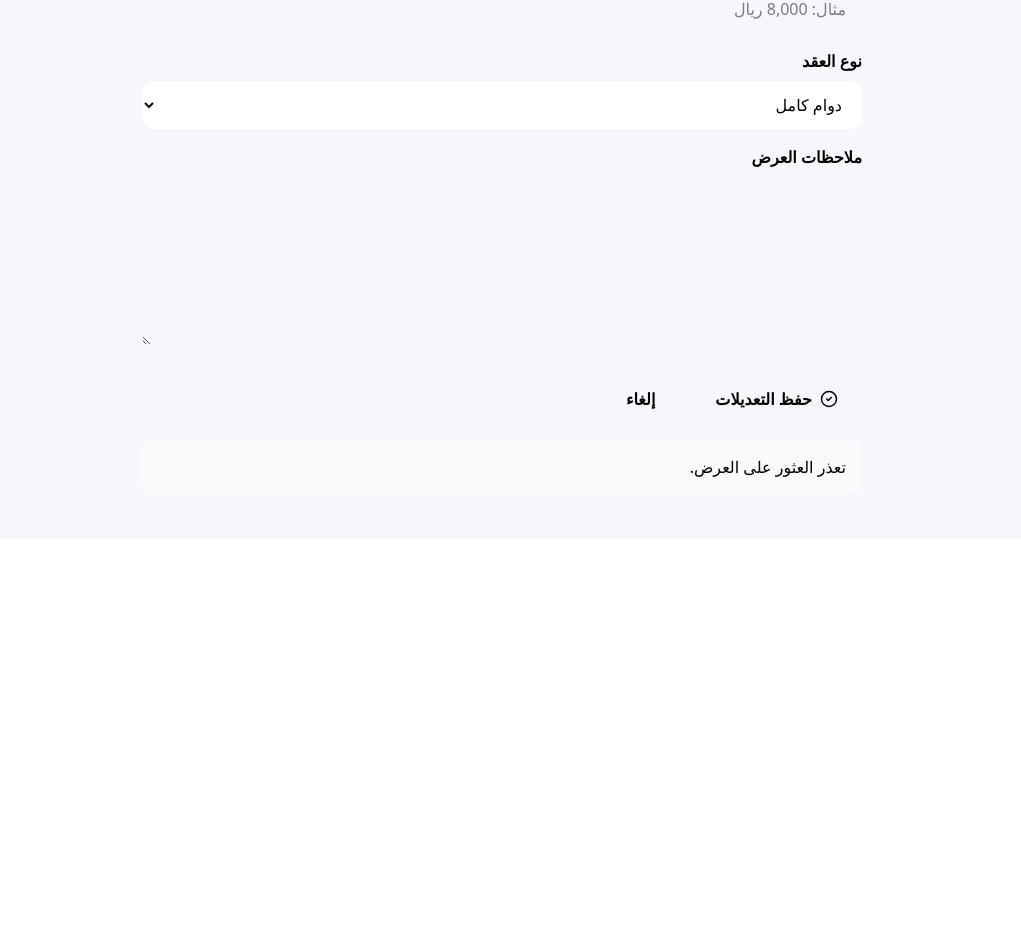
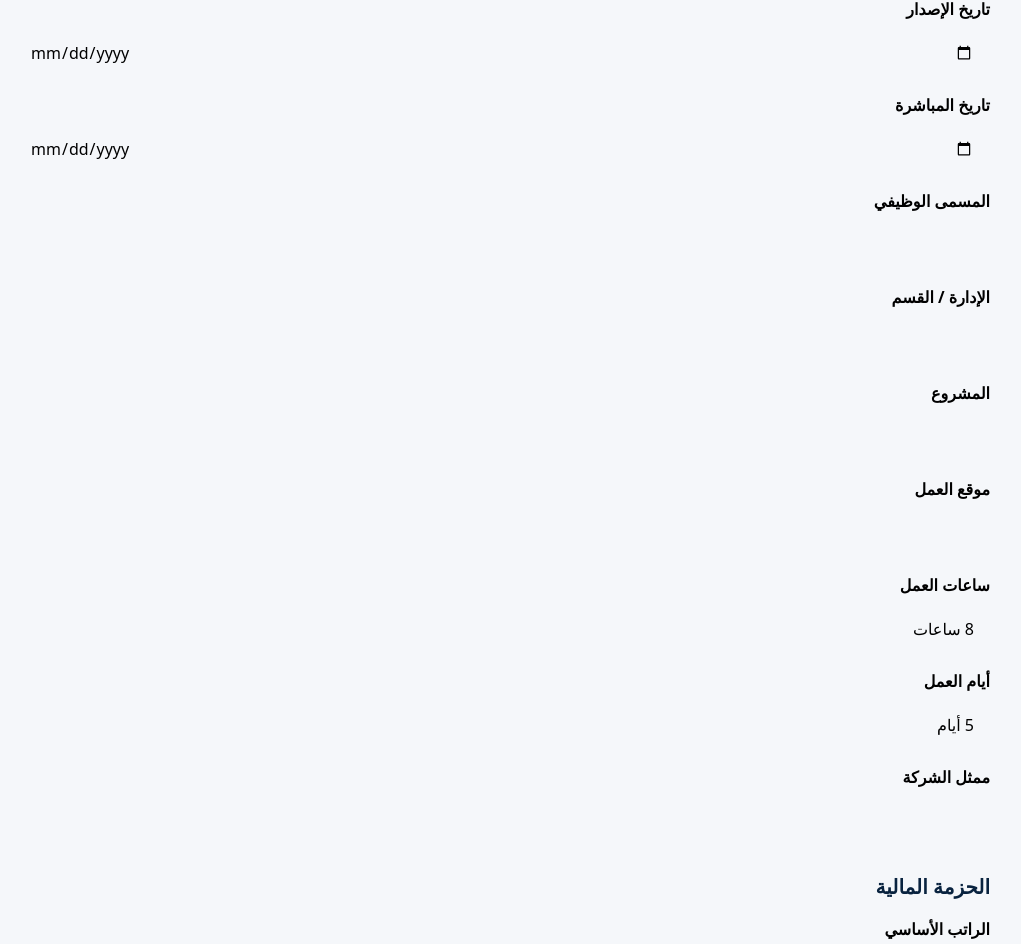
Before and after one commit to tempo033/HRanalysis, a Next.js app: page /offers/1/edit in a window 1280 px wide. Shown: the part 351-1295 px from the top of the page, without its empty margins (138-1159 px from the left). Before the commit the page ends 890 px from the top, so only its background shows below. Built offline with nearby package versions, Linux system fonts and the light colour scheme; no server answers; the database is empty.

Commit message:
feat: make offer form formal and fully editable

```diff
--- a/app/offers/[candidateId]/edit/page.tsx
+++ b/app/offers/[candidateId]/edit/page.tsx
@@ -1,34 +1,26 @@
 'use client'
 
 import Link from 'next/link'
-import { useEffect, useState } from 'react'
+import { useEffect, useMemo, useState } from 'react'
 import { ArrowRight, CheckCircle2 } from 'lucide-react'
 import { useParams, useRouter } from 'next/navigation'
 import { supabase } from '@/lib/supabase'
 
 const contracts = ['دوام كامل','دوام جزئي','مؤقت','تدريب','أخرى']
+const initial = {offer_number:'',issue_date:'',start_date:'',job_title:'',department:'',project_name:'',work_location:'',work_hours:'8 ساعات',work_days:'5 أيام',salary:'',housing_allowance:'',transportation_allowance:'',other_allowances:'',total_salary:'',annual_leave:'30 يومًا',probation_period:'90 يومًا',health_insurance:'وفق سياسة الشركة',gosi:'وفق الأنظمة السعودية',bonus:'',performance_bonus:'',confidentiality:'يلتزم الطرف الثاني بالمحافظة على سرية معلومات الشركة ومشروعاتها.',intellectual_property:'تؤول حقوق الأعمال والمخرجات المتعلقة بالعمل إلى الشركة وفق العقد والأنظمة.',termination_notice:'وفق العقد ونظام العمل السعودي',offer_validity:'7 أيام من تاريخ الإصدار',employer_representative:'',contract_type:'دوام كامل',notes:''}
 
 export default function EditOfferPage(){
-  const { candidateId } = useParams<{candidateId:string}>()
-  const router = useRouter()
-  const [candidate,setCandidate]=useState<any>(null)
-  const [request,setRequest]=useState<any>(null)
-  const [form,setForm]=useState({start_date:'',salary:'',contract_type:'دوام كامل',notes:''})
-  const [loading,setLoading]=useState(true); const [saving,setSaving]=useState(false); const [message,setMessage]=useState('')
-
-  useEffect(()=>{(async()=>{
-    const {data:a,error}=await supabase.from('candidate_hiring_approvals').select('*').eq('candidate_id',candidateId).single()
-    if(error||!a){setMessage('تعذر العثور على العرض.');setLoading(false);return}
-    const [{data:c},{data:r}]=await Promise.all([
-      supabase.from('candidates').select('id,full_name,phone,request_id').eq('id',candidateId).single(),
-      supabase.from('requests').select('id,exact_type').eq('id',a.request_id).single()
-    ])
-    setCandidate(c);setRequest(r);setForm({start_date:a.start_date||'',salary:a.salary||'',contract_type:a.contract_type||'دوام كامل',notes:a.notes||''});setLoading(false)
-  })()},[candidateId])
-
-  const save=async()=>{setSaving(true);setMessage('');const {error}=await supabase.from('candidate_hiring_approvals').update({start_date:form.start_date||null,salary:form.salary||null,contract_type:form.contract_type,notes:form.notes}).eq('candidate_id',candidateId);if(error)setMessage(`تعذر حفظ العرض: ${error.message}`);else{setMessage('تم تعديل العرض الوظيفي بنجاح.');setTimeout(()=>router.push('/offers'),500)}setSaving(false)}
-
+  const { candidateId } = useParams<{candidateId:string}>(); const router=useRouter(); const [candidate,setCandidate]=useState<any>(null); const [request,setRequest]=useState<any>(null); const [form,setForm]=useState(initial); const [loading,setLoading]=useState(true); const [saving,setSaving]=useState(false); const [message,setMessage]=useState('')
+  const set=(key:string,value:string)=>setForm((p:any)=>({...p,[key]:value}))
+  const total=useMemo(()=>{const a=Number(form.salary)||0,b=Number(form.housing_allowance)||0,c=Number(form.transportation_allowance)||0,d=Number(form.other_allowances)||0;return a+b+c+d},[form.salary,form.housing_allowance,form.transportation_allowance,form.other_allowances])
+  useEffect(()=>{(async()=>{const {data:a,error}=await supabase.from('candidate_hiring_approvals').select('*').eq('candidate_id',candidateId).single();if(error||!a){setMessage('تعذر العثور على العرض.');setLoading(false);return}const [{data:c},{data:r}]=await Promise.all([supabase.from('candidates').select('id,full_name,phone,request_id').eq('id',candidateId).single(),supabase.from('requests').select('id,exact_type').eq('id',a.request_id).single()]);setCandidate(c);setRequest(r);setForm({...initial,...Object.fromEntries(Object.keys(initial).map(k=>[k,a[k]??initial[k]])),salary:a.salary||'',total_salary:a.total_salary??''});setLoading(false)})()},[candidateId])
+  const save=async()=>{setSaving(true);setMessage('');const payload:any={...form,salary:form.salary||null,start_date:form.start_date||null,issue_date:form.issue_date||null,housing_allowance:form.housing_allowance||null,transportation_allowance:form.transportation_allowance||null,other_allowances:form.other_allowances||null,total_salary:form.total_salary||String(total),notes:form.notes||null};const {error}=await supabase.from('candidate_hiring_approvals').update(payload).eq('candidate_id',candidateId);if(error)setMessage(`تعذر حفظ العرض: ${error.message}`);else{setMessage('تم حفظ العرض الوظيفي بالنموذج الرسمي.');setTimeout(()=>router.push('/offers'),700)}setSaving(false)}
   if(loading)return <main dir="rtl" className="min-h-screen grid place-items-center">جاري تحميل العرض...</main>
-  return <main dir="rtl" className="min-h-screen bg-[#f5f7fa] p-5 md:p-8"><div className="max-w-3xl mx-auto"><header className="flex items-center justify-between gap-4 mb-6"><div><div className="text-[#b88618] font-bold">تعديل العرض الوظيفي</div><h1 className="text-3xl font-black text-[#09233f]">{candidate?.full_name||'عرض وظيفي'}</h1><p className="text-slate-500 mt-1">{request?.exact_type||'—'}</p></div><Link href="/offers" className="border rounded-xl px-4 py-2 font-bold inline-flex items-center gap-2"><ArrowRight size={17}/> العروض</Link></header>
-  <section className="card p-6 md:p-8"><div className="grid md:grid-cols-2 gap-4"><div><label className="block font-bold mb-2">تاريخ المباشرة</label><input type="date" value={form.start_date} onChange={e=>setForm({...form,start_date:e.target.value})} className="w-full border rounded-xl px-4 py-3"/></div><div><label className="block font-bold mb-2">الراتب / الحزمة المالية</label><input value={form.salary} onChange={e=>setForm({...form,salary:e.target.value})} className="w-full border rounded-xl px-4 py-3" placeholder="مثال: 8,000 ريال"/></div><div><label className="block font-bold mb-2">نوع العقد</label><select value={form.contract_type} onChange={e=>setForm({...form,contract_type:e.target.value})} className="w-full border rounded-xl px-4 py-3 bg-white">{contracts.map(x=><option key={x}>{x}</option>)}</select></div></div><div className="mt-4"><label className="block font-bold mb-2">ملاحظات العرض</label><textarea rows={6} value={form.notes} onChange={e=>setForm({...form,notes:e.target.value})} className="w-full border rounded-xl px-4 py-3"/></div><div className="mt-6 flex gap-3"><button disabled={saving} onClick={save} className="btn-primary rounded-xl px-6 py-3 font-bold inline-flex items-center gap-2"><CheckCircle2 size={18}/>{saving?'جاري الحفظ...':'حفظ التعديلات'}</button><Link href="/offers" className="border rounded-xl px-6 py-3 font-bold">إلغاء</Link></div>{message&&<div className="mt-4 p-4 rounded-xl bg-slate-50">{message}</div>}</section></div></main>
+  const field=(key:string,label:string,type='text',placeholder='')=><div><label className="block font-bold mb-2">{label}</label><input type={type} value={(form as any)[key]??''} onChange={e=>set(key,e.target.value)} placeholder={placeholder} className="w-full border rounded-xl px-4 py-3"/></div>
+  return <main dir="rtl" className="min-h-screen bg-[#f5f7fa] p-5 md:p-8"><div className="max-w-5xl mx-auto"><header className="flex items-center justify-between gap-4 mb-6"><div><div className="text-[#b88618] font-bold">العرض الوظيفي الرسمي</div><h1 className="text-3xl font-black text-[#09233f]">{candidate?.full_name||'عرض وظيفي'}</h1><p className="text-slate-500 mt-1">{request?.exact_type||form.job_title||'—'}</p></div><Link href="/offers" className="border rounded-xl px-4 py-2 font-bold inline-flex items-center gap-2"><ArrowRight size={17}/> العروض</Link></header>
+  <section className="card p-6 md:p-8 space-y-7"><div><h2 className="text-xl font-black text-[#09233f] mb-4">بيانات الإصدار والوظيفة</h2><div className="grid md:grid-cols-3 gap-4">{field('offer_number','رقم العرض')}{field('issue_date','تاريخ الإصدار','date')}{field('start_date','تاريخ المباشرة','date')}{field('job_title','المسمى الوظيفي')}{field('department','الإدارة / القسم')}{field('project_name','المشروع')}{field('work_location','موقع العمل')}{field('work_hours','ساعات العمل')}{field('work_days','أيام العمل')}{field('employer_representative','ممثل الشركة')}</div></div>
+  <div><h2 className="text-xl font-black text-[#09233f] mb-4">الحزمة المالية</h2><div className="grid md:grid-cols-4 gap-4">{field('salary','الراتب الأساسي','number')}{field('housing_allowance','بدل السكن','number')}{field('transportation_allowance','بدل النقل','number')}{field('other_allowances','بدلات أخرى','number')}{field('total_salary','إجمالي الراتب','number',String(total))}</div></div>
+  <div><h2 className="text-xl font-black text-[#09233f] mb-4">المزايا والشروط</h2><div className="grid md:grid-cols-2 gap-4">{field('annual_leave','الإجازة السنوية')}{field('probation_period','فترة التجربة')}{field('health_insurance','التأمين الطبي')}{field('gosi','التأمينات الاجتماعية')}{field('bonus','المكافآت')}{field('performance_bonus','مكافأة الأداء')}{field('termination_notice','إنهاء العقد / الإشعار')}{field('offer_validity','صلاحية العرض')}{field('contract_type','نوع العقد')}</div></div>
+  <div><h2 className="text-xl font-black text-[#09233f] mb-4">البنود القانونية والإقرار</h2><div className="grid gap-4">{['confidentiality','intellectual_property'].map(k=><div key={k}><label className="block font-bold mb-2">{k==='confidentiality'?'السرية':'الملكية الفكرية / عدم المنافسة'}</label><textarea rows={4} value={(form as any)[k]} onChange={e=>set(k,e.target.value)} className="w-full border rounded-xl px-4 py-3"/></div>)}<div><label className="block font-bold mb-2">ملاحظات</label><textarea rows={5} value={form.notes} onChange={e=>set('notes',e.target.value)} className="w-full border rounded-xl px-4 py-3"/></div></div></div>
+  <div className="flex gap-3"><button disabled={saving} onClick={save} className="btn-primary rounded-xl px-7 py-3 font-bold inline-flex items-center gap-2"><CheckCircle2 size={18}/>{saving?'جاري الحفظ...':'حفظ العرض الرسمي'}</button><Link href="/offers" className="border rounded-xl px-6 py-3 font-bold">إلغاء</Link></div>{message&&<div className="p-4 rounded-xl bg-slate-50 font-bold">{message}</div>}</section></div></main>
 }
```
